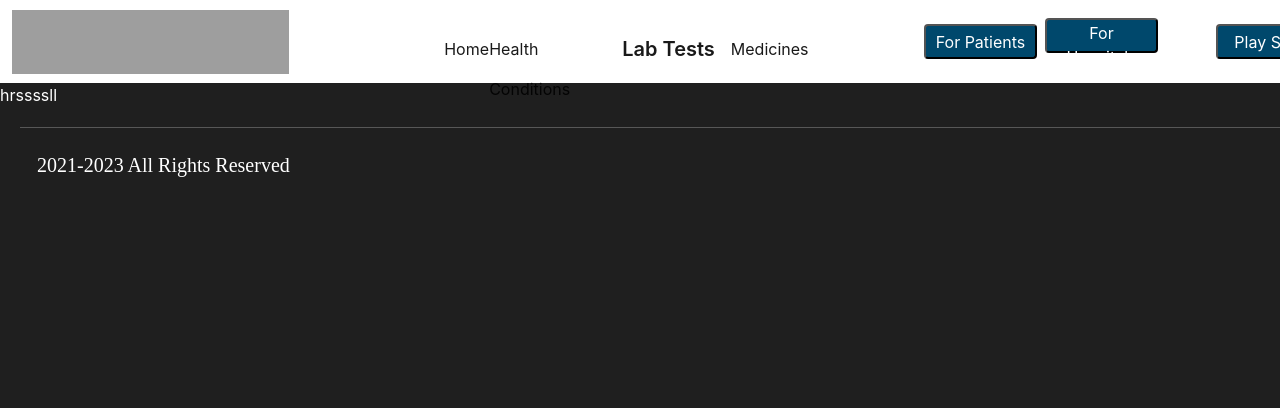
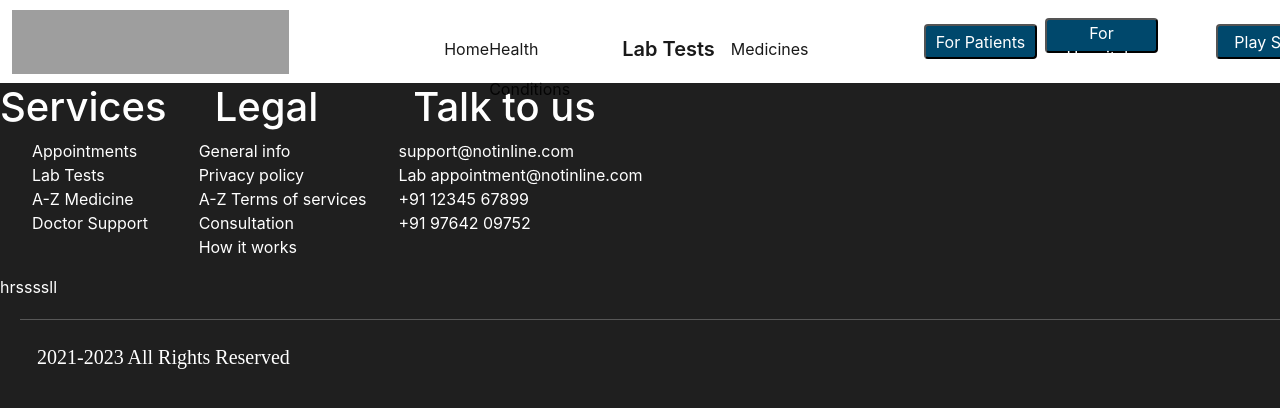
Before and after one commit to ak1608/nxtwaveAssign, a React (Create React App) app: page / in a window 1280 px wide. Shown: the top 408 px of the page. Built offline with nearby package versions, Linux system fonts and the light colour scheme; grey boxes are pictures that could not be loaded; some icons are missing.

Commit message:
serv in footer

```diff
--- a/src/components/Footer/index.css
+++ b/src/components/Footer/index.css
@@ -41,3 +41,20 @@ color: white;
     display: flex;
     flex-direction: row;
 }
+
+.serv{
+    color: #FFF;
+    text-align: start;
+    text-align: center;
+}
+
+.footertop{
+    display: flex;
+    flex-direction: row;
+
+
+}
+.lis{
+    list-style-type: none;
+    text-align: start;
+}
--- a/src/components/Footer/index.js
+++ b/src/components/Footer/index.js
@@ -6,6 +6,49 @@ import { PiCopyrightFill } from "react-icons/pi";
 const Footer =() =>(
     <>
     <div className="footerContainer">
+        <div className="footertop">
+            <div></div>
+
+            <div className="serv">
+                <h1>Services</h1>
+                <ul className="lis">
+                    <li>Appointments</li>
+                    <li>Lab Tests</li>
+                    <li>A-Z Medicine</li>
+                    <li>Doctor Support</li>
+                </ul>
+            </div>
+            <div className="serv">
+                <h1>Legal</h1>
+                <ul className="lis">
+                    <li>General info</li>
+                    <li>Privacy policy</li>
+                    <li>A-Z Terms of services</li>
+                    <li>Consultation</li>
+                    <li>How it works</li>
+                </ul>
+            </div>
+            <div className="serv">
+                <h1>Talk to us</h1>
+                <ul className="lis">
+                    <li>support@notinline.com</li>
+                    <li>Lab appointment@notinline.com</li>
+                    <li>+91 12345 67899</li>
+                    <li>+91 97642 09752</li>
+                </ul>
+            </div>
+
+
+
+
+
+
+
+
+
+
+
+        </div>
 
 
 
```
